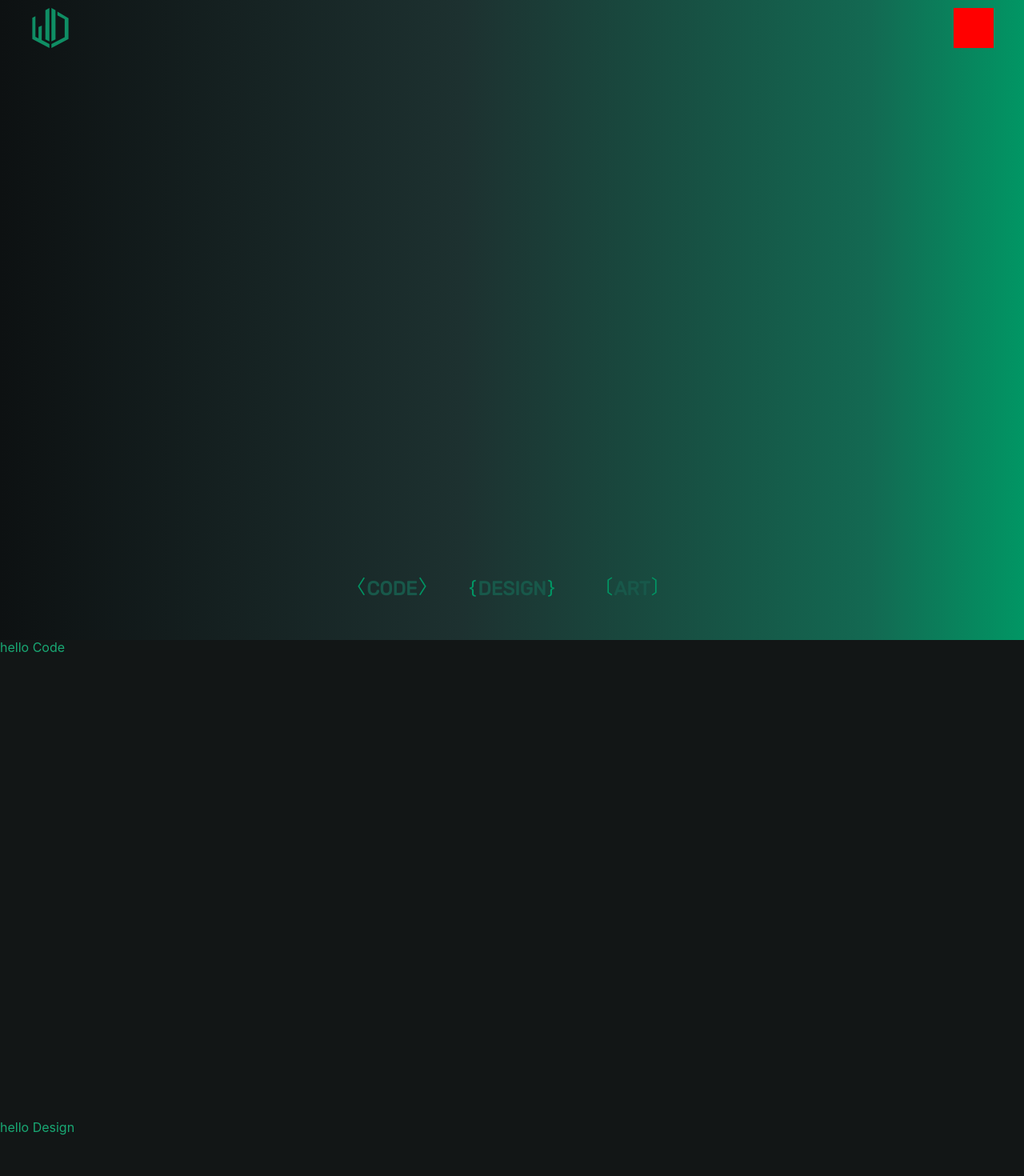
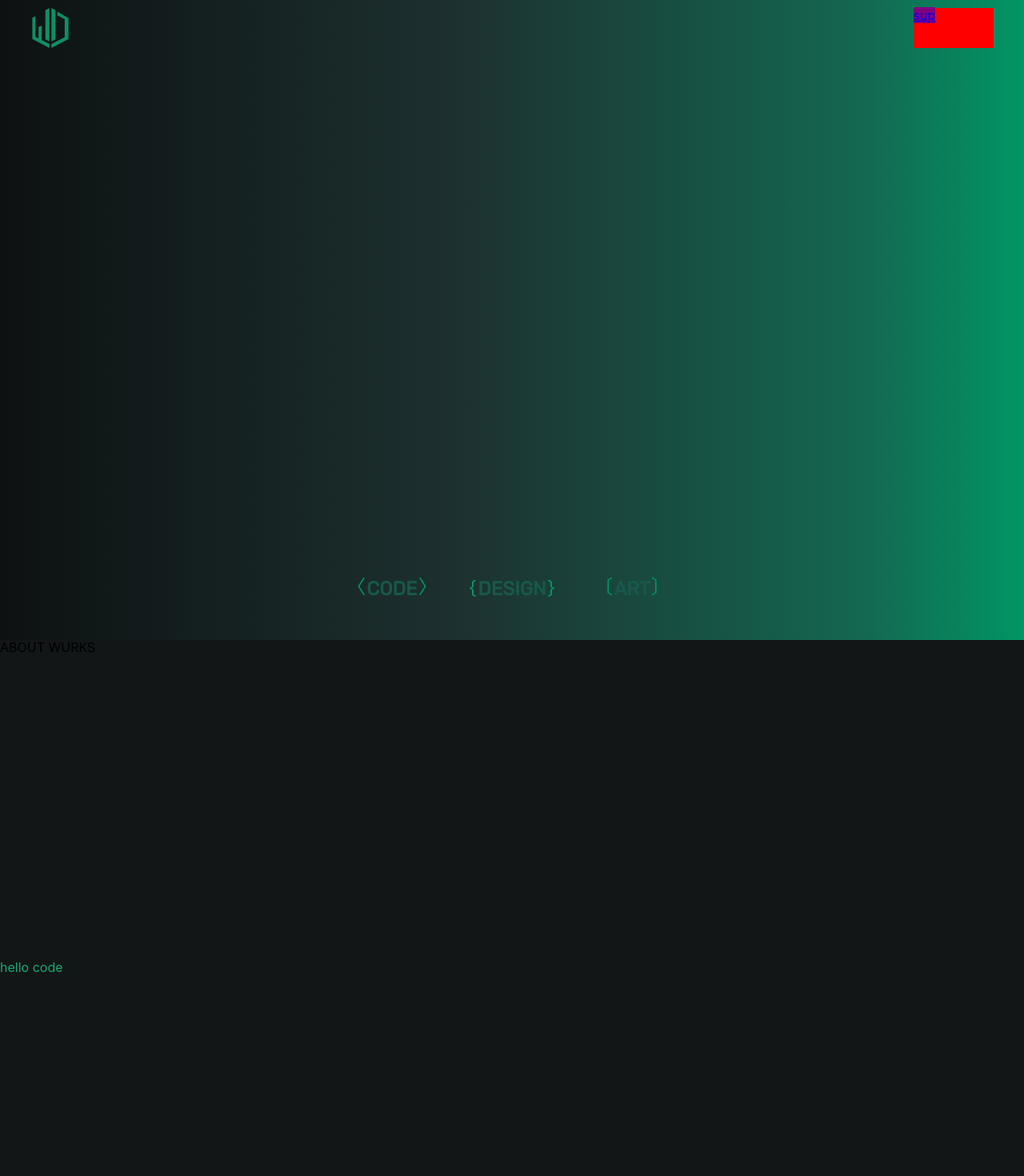
Before and after one commit to wannesds/wannes-portfolio, a React (Create React App) app: page / in a window 1280 px wide. Shown: the top 1470 px of the page at 80% size. Built offline with nearby package versions, Linux system fonts and the light colour scheme; a web font is replaced by a local one.

Commit message:
nav functional

```diff
--- a/src/components/About.js
+++ b/src/components/About.js
@@ -4,7 +4,7 @@
 const About = () => {
 
     return(
-        <div className="about-box">
+        <div id="about" className="about-box">
             <a>ABOUT WURKS</a>
         </div>
     )
--- a/src/components/Contact.js
+++ b/src/components/Contact.js
@@ -3,7 +3,7 @@
 const Contact = () => {
 
     return(
-        <div className="Contact-box">
+        <div id="contact" className="Contact-box">
             <a>hello contact</a>
         </div>
     )
--- a/src/components/Header.scss
+++ b/src/components/Header.scss
@@ -11,7 +11,6 @@
     // background-color: rgba(0, 0, 0, 0.2);
     display: inline-flex;
     justify-content: space-between;
-    align-items: center;
     .logo-svg {
         width: 50px;
         height: 50px;
--- a/src/components/content/Content.js
+++ b/src/components/content/Content.js
@@ -6,9 +6,9 @@
 
     return(
         <div className="content-box">
-            <Content_type type="Code"/>
-            <Content_type type="Design"/>
-            <Content_type type="Art"/>
+            <Content_type type="code"/>
+            <Content_type type="design"/>
+            <Content_type type="art"/>
         </div>
     )
 }
--- a/src/components/home/Home.js
+++ b/src/components/home/Home.js
@@ -9,13 +9,13 @@
 const Home = () => {
 
     return(
-        <div className="home-box">
+        <div id="home" className="home-box">
             <Header/>
             <Home_animation className="animation"/>
             <div className="home-nav">
-                <Home_link icon="〈〉" type="Code"/>
-                <Home_link icon="｛｝" type="Design"/>
-                <Home_link icon="〔〕" type="Art"/>
+                <Home_link icon="〈〉" type="code"/>
+                <Home_link icon="｛｝" type="design"/>
+                <Home_link icon="〔〕" type="art"/>
             </div>
 
         </div>
--- a/src/components/nav/Nav.js
+++ b/src/components/nav/Nav.js
@@ -1,13 +1,57 @@
-import React from 'react';
+import React, {useState, useEffect } from 'react';
 import './Nav.scss';
+import Nav_item from './Nav_item';
 
-const About = () => {
+function Nav() {
+    const items = [
+        {
+            key: 1,
+            name: "home"
+        },
+        {
+            key: 2,
+            name: "about"
+        },
+        {
+            key: 3,
+            name: "code"
+        },
+        {
+            key: 4,
+            name: "design"
+        },
+        {
+            key: 5,
+            name: "art"
+        },
+        {
+            key: 6,
+            name: "contact"
+        }
+    ];
 
+    const [activeNav, setActiveNav] = useState(true);
+
+    const showNav = () => {
+        setActiveNav(false);
+    }
+    const hideNav = () => {
+        setActiveNav(true);
+    }
     return(
-        <div className="nav-box">
-
+        <div className="nav-box" onMouseLeave={hideNav}>
+            <a href="/" className="menu_button" onMouseOver={showNav}>
+        sup
+            </a>
+            <ul hidden={activeNav} >
+                {
+                    items.map((item)=>
+                        <Nav_item key={item.id} name={item.name}/>
+                    )
+                }
+            </ul>
         </div>
     )
 }
 
-export default About;
+export default Nav;
--- a/src/components/nav/Nav.scss
+++ b/src/components/nav/Nav.scss
@@ -2,6 +2,12 @@
 
 .nav-box {
     background-color: red;
-    width: 50px;
-    height: 50px;
+    width: 100px;
+    height: auto;
 }
+
+.menu_button {
+    background-color:purple;
+    width: 30px;
+    height: 30px;
+}
--- /dev/null
+++ b/src/components/nav/Nav_item.js
@@ -0,0 +1,13 @@
+import React from 'react';
+import './Nav_item.scss';
+
+const Nav_item = ({name}) => {
+
+    return(
+        <li className="nav_item">
+            <a href={`#${name}`}>{name}</a>
+        </li>
+    )
+}
+
+export default Nav_item;
--- /dev/null
+++ b/src/components/nav/Nav_item.scss
@@ -0,0 +1,7 @@
+@import '../_vars';
+
+.nav-item {
+    background-color: rgb(0, 132, 255);
+    width: 100px;
+    height: 20px;
+}
--- a/src/containers/App.js
+++ b/src/containers/App.js
@@ -4,13 +4,14 @@
 import Content from '../components/content/Content';
 import Contact from '../components/Contact';
 import Footer from '../components/Footer';
-// import About from '../components/About';
+import About from '../components/About';
 
 function App() {
 
   return (
     <div className="App">
       <Home/>
+      <About/>
       <Content/>
       <Contact/>
       <Footer/>
```
Also changed, not shown: 1 other file (tests, documents, lock files or other folders).
